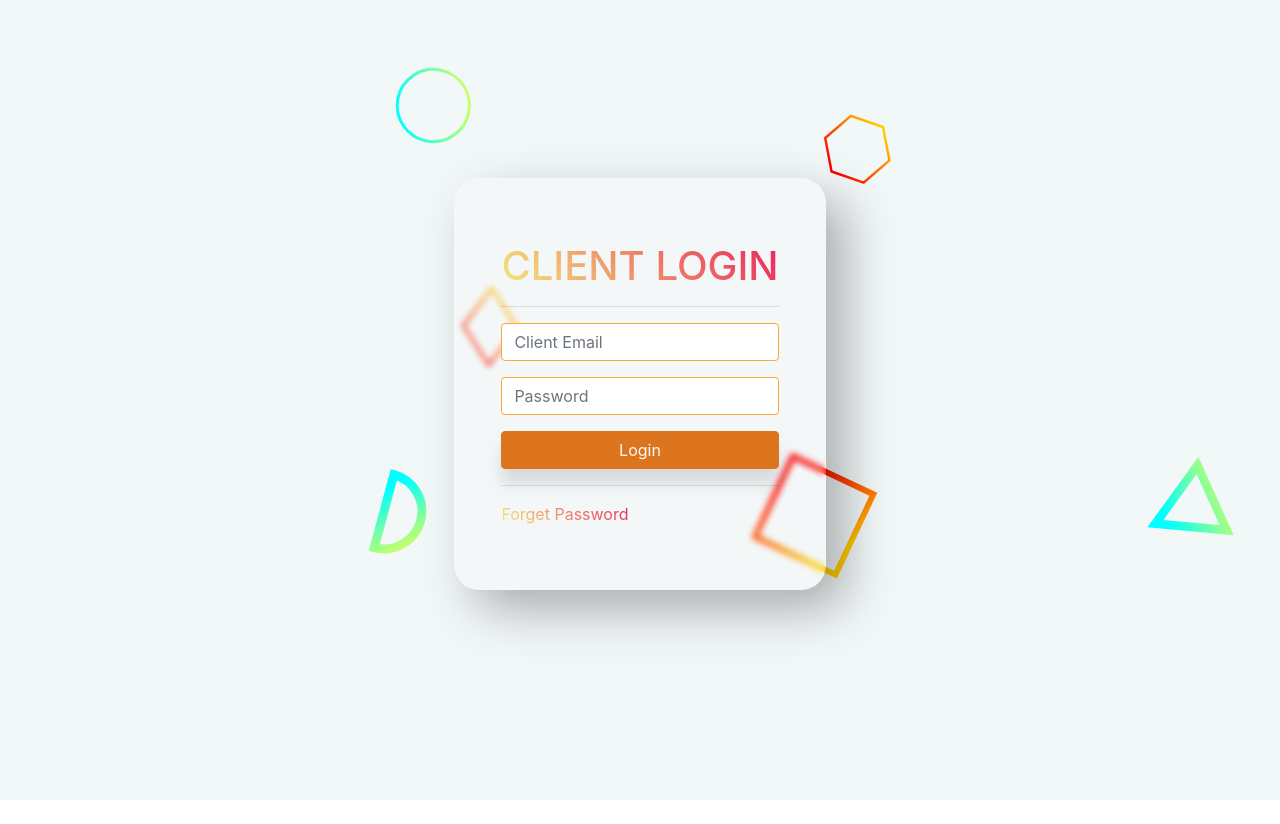
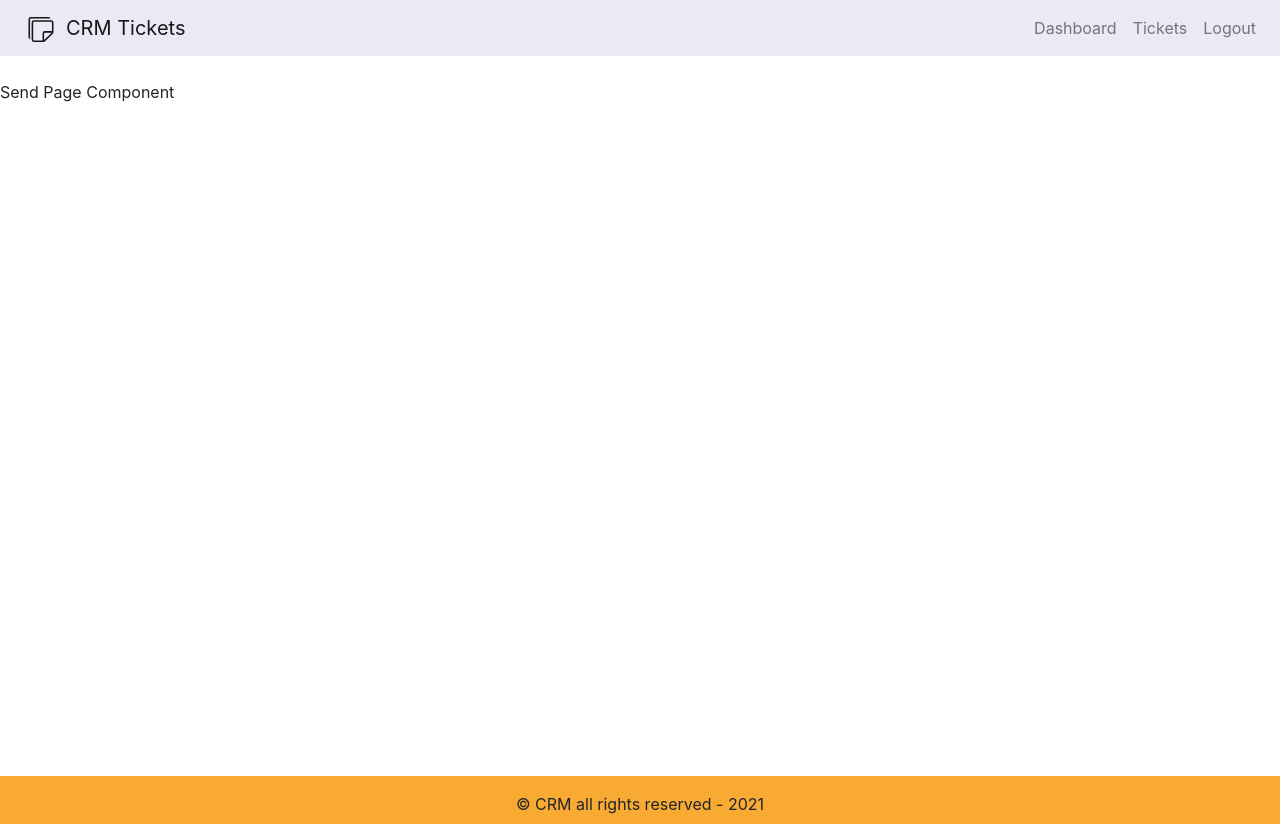
Before and after one commit to Swaniket/crm-frontend, a React (Create React App) app: page / in a window 1280 px wide. Before the commit the page ends 800 px from the top, so only its background shows below. Built offline with nearby package versions, Linux system fonts and the light colour scheme.

Commit message:
Added Default Layout, Header, Footer

```diff
--- a/src/App.css
+++ b/src/App.css
@@ -31,3 +31,30 @@ input[type=email]:focus, input[type=password]:focus {
     box-shadow: 0 1px 0 0 #F9AA33 !important;
     padding-left: 20px !important;
 }
+
+
+
+
+
+
+.default-layout {
+  display: grid;
+  grid-template-rows: 80px auto 3rem;
+  grid-template-areas:
+  "header"
+  "main"
+  "footer"
+}
+
+header {
+  grid-area: header;
+}
+main {
+  grid-area: main;
+  min-height: 87vh;
+}
+footer{
+  grid-area: footer;
+  background: #F9AA33;
+  padding: 1rem;
+}
--- a/src/App.js
+++ b/src/App.js
@@ -1,10 +1,14 @@
 import './App.css';
-import EntryPage from './pages/entry/EntryPage';
+import DefaultLayout from './layout/DefaultLayout';
+// import EntryPage from './pages/entry/EntryPage';
 
 function App() {
   return (
     <div className="App">
-      <EntryPage/>
+      {/* <EntryPage/> */}
+      <DefaultLayout>
+        Send Page Component
+      </DefaultLayout>
     </div>
   );
 }
--- /dev/null
+++ b/src/layout/DefaultLayout.js
@@ -0,0 +1,21 @@
+import React from "react";
+import Footer from "./partials/Footer";
+import Header from "./partials/Header";
+
+function DefaultLayout({ children }) {
+  return (
+    <div className="default-layout">
+      <header className="header">
+        <Header />
+      </header>
+
+      <main className="main">{children}</main>
+
+      <footer className="footer">
+        <Footer />
+      </footer>
+    </div>
+  );
+}
+
+export default DefaultLayout;
--- /dev/null
+++ b/src/layout/partials/Footer.js
@@ -0,0 +1,11 @@
+import React from 'react'
+
+function Footer() {
+    return (
+        <div className="text-center copy-right">
+            &copy; CRM all rights reserved - 2021
+        </div>
+    )
+}
+
+export default Footer
--- /dev/null
+++ b/src/layout/partials/Header.js
@@ -0,0 +1,34 @@
+import React from "react";
+import { Navbar, Nav } from "react-bootstrap";
+import logo from "../../images/logo.png";
+
+function Header() {
+  return (
+    <Navbar collapseOnSelect expand="md" style={{backgroundColor: "#eae9f5"}}>
+      <Navbar.Brand>
+        <svg
+          xmlns="http://www.w3.org/2000/svg"
+          width="50"
+          height="25"
+          fill="currentColor"
+          class="bi bi-stickies"
+          viewBox="0 0 16 16"
+        >
+          <path d="M1.5 0A1.5 1.5 0 0 0 0 1.5V13a1 1 0 0 0 1 1V1.5a.5.5 0 0 1 .5-.5H14a1 1 0 0 0-1-1H1.5z" />
+          <path d="M3.5 2A1.5 1.5 0 0 0 2 3.5v11A1.5 1.5 0 0 0 3.5 16h6.086a1.5 1.5 0 0 0 1.06-.44l4.915-4.914A1.5 1.5 0 0 0 16 9.586V3.5A1.5 1.5 0 0 0 14.5 2h-11zM3 3.5a.5.5 0 0 1 .5-.5h11a.5.5 0 0 1 .5.5V9h-4.5A1.5 1.5 0 0 0 9 10.5V15H3.5a.5.5 0 0 1-.5-.5v-11zm7 11.293V10.5a.5.5 0 0 1 .5-.5h4.293L10 14.793z" />
+        </svg>
+        CRM Tickets
+      </Navbar.Brand>
+      <Navbar.Toggle aria-controls="basic-navbar-nav" />
+      <Navbar.Collapse id="basic-navbar-nav">
+        <Nav className="ml-auto">
+          <Nav.Link href="/dashboard">Dashboard</Nav.Link>
+          <Nav.Link href="/tickets">Tickets</Nav.Link>
+          <Nav.Link href="/logout">Logout</Nav.Link>
+        </Nav>
+      </Navbar.Collapse>
+    </Navbar>
+  );
+}
+
+export default Header;
```
Also changed, not shown: src/images/logo.png (added).
